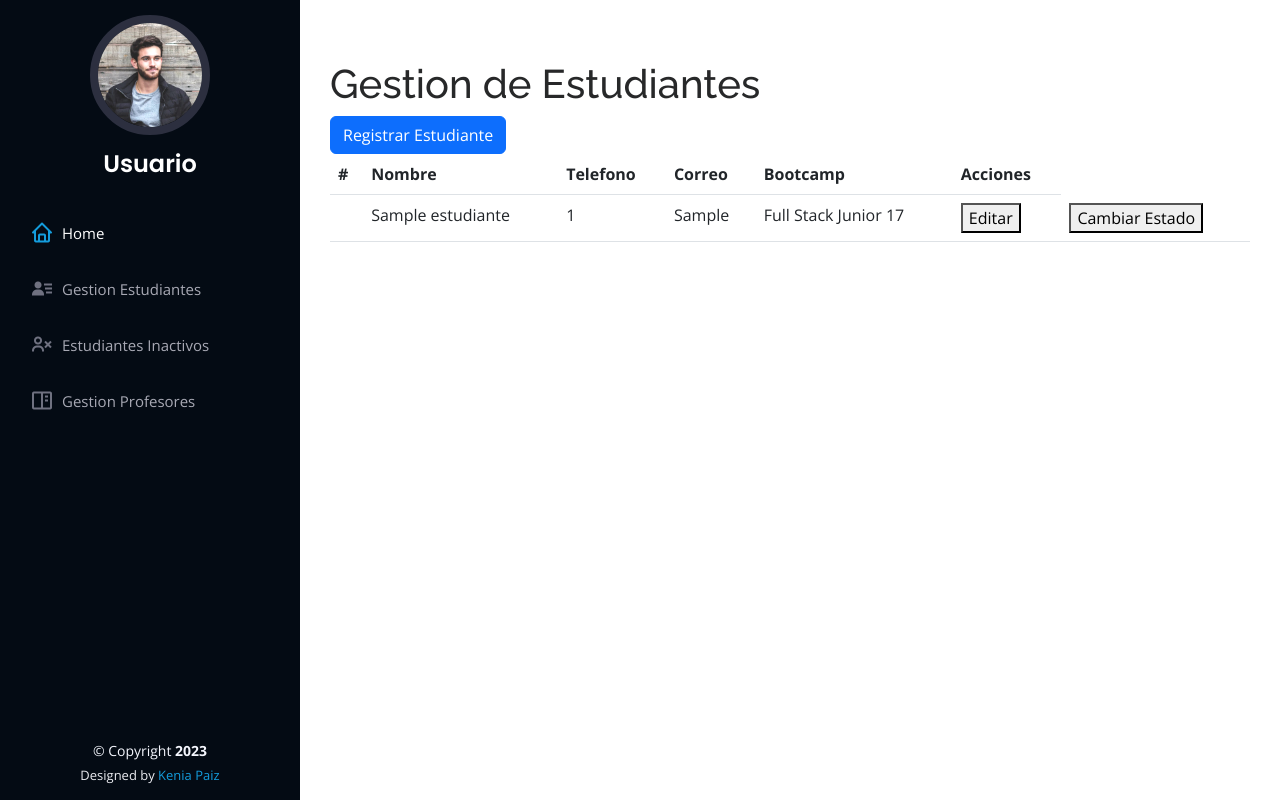
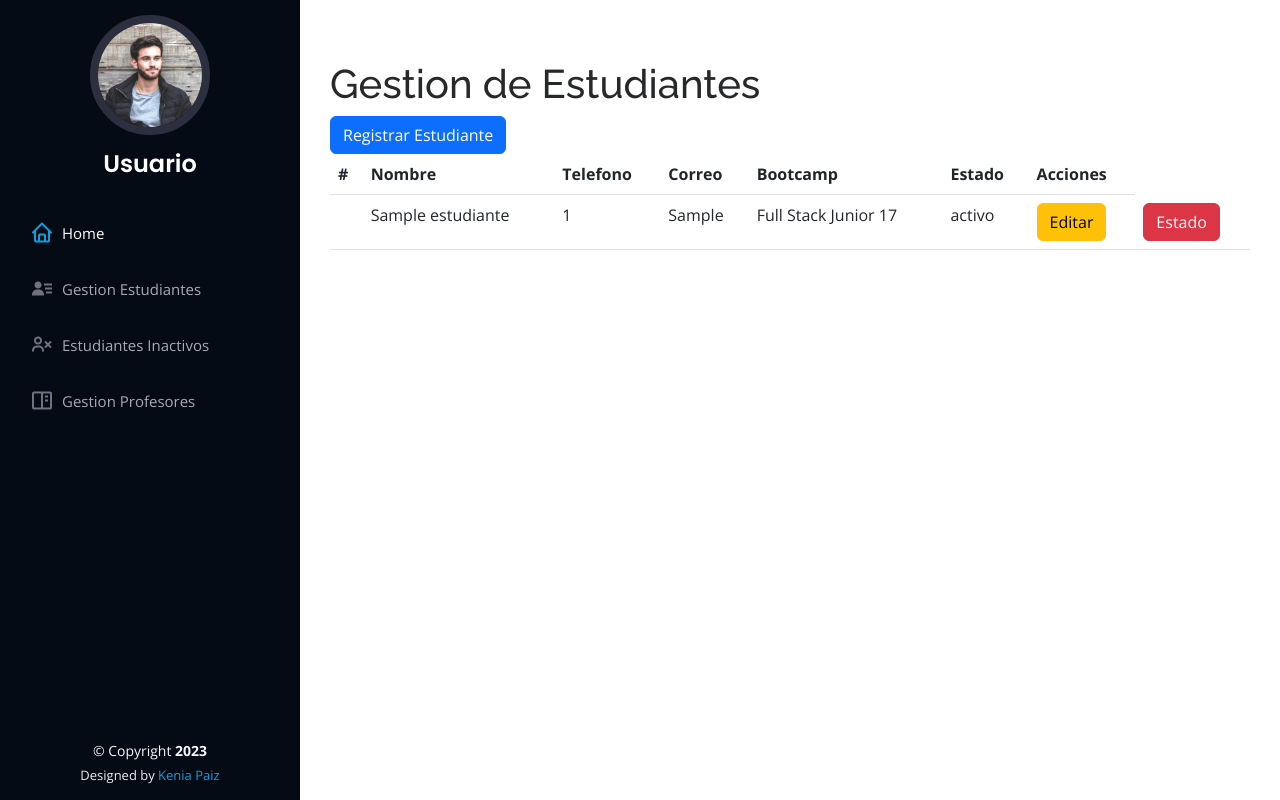
Before and after one commit to KeniaKodigo/CLASES_BACKEND_FSJ17, a PHP site: page /vistas/lista_estudiantes.php in a window 1280 px wide. Run offline with PHP 8.4, Linux system fonts and the light colour scheme; data comes from the database, SQL or seed files in the repository; tables that the repository leaves empty hold one stand-in row (values such as "Sample post").

Commit message:
editar estudiante, cambiar estado

```diff
--- a/practica_academia/controladores/Estudiantes.php
+++ b/practica_academia/controladores/Estudiantes.php
@@ -88,8 +88,47 @@ class Estudiantes extends ConexionBD{
     #obtener todos los estudiantes activos o reubicado
     public function obtenerEstudiantesActivos(){
         $this->conectar();
-        $query = "SELECT estudiantes.nombre, estudiantes.telefono, estudiantes.correo, bootcamps.bootcamp FROM estudiantes INNER JOIN bootcamps ON estudiantes.id_bootcamp = bootcamps.id WHERE estudiantes.id_estado = 1 OR estudiantes.id_estado = 5";
+        $query = "SELECT estudiantes.id, estudiantes.nombre, estudiantes.telefono, estudiantes.correo, bootcamps.bootcamp, estado.estado FROM estudiantes INNER JOIN bootcamps ON estudiantes.id_bootcamp = bootcamps.id INNER JOIN estado ON estudiantes.id_estado = estado.id WHERE estudiantes.id_estado = 1 OR estudiantes.id_estado = 5";
 
+        $resultado = mysqli_query($this->conexion, $query);
+        return $resultado;
+    }
+
+    public function obtenerEstudianteById(){
+        if(isset($_POST['id_estudiante'])){
+            $this->id = $_POST['id_estudiante']; //7
+            $this->conectar();
+            $query = "SELECT * FROM estudiantes WHERE id = $this->id"; //[]
+            $resultado = mysqli_query($this->conexion, $query);
+            return $resultado;
+        }
+    }
+
+    public function actualizar(){
+        if(isset($_POST['nombre'], $_POST['direccion'], $_POST['telefono'], $_POST['correo'], $_POST['password'], $_POST['id_estudiante'])){
+
+            $this->nombre = $_POST['nombre']; //kenia
+            $this->direccion = $_POST['direccion'];
+            $this->telefono = $_POST['telefono'];
+            $this->correo = $_POST['correo'];
+            $this->password = $_POST['password'];
+            $this->id = $_POST['id_estudiante'];
+
+            $query = "UPDATE estudiantes SET nombre = '$this->nombre', direccion = '$this->direccion', telefono = $this->telefono, correo = '$this->correo', password = '$this->password' WHERE id = $this->id"; //objeto null - objeto valores
+            $resultado = mysqli_query($this->conexion, $query);
+            if(!empty($resultado)){
+                echo "<script>
+                    window.location = 'lista_estudiantes.php'
+                </script>";
+            }else{
+                echo "Error al actualizar el estudiante";
+            }
+        }
+    }
+
+    public function obtenerEstadoDesertadoEgresado(){
+        $this->conectar();
+        $query = "SELECT * FROM estado WHERE id = 3 OR id = 4";
         $resultado = mysqli_query($this->conexion, $query);
         return $resultado;
     }
--- a/practica_academia/vistas/lista_estudiantes.php
+++ b/practica_academia/vistas/lista_estudiantes.php
@@ -23,6 +23,7 @@
 
         $alumno = new Estudiantes();
         $datos = $alumno->obtenerEstudiantesActivos();
+        $estado = $alumno->obtenerEstadoDesertadoEgresado();
     ?>
     <main id="main">
         <section class="container">
@@ -37,6 +38,7 @@
                     <th>Telefono</th>
                     <th>Correo</th>
                     <th>Bootcamp</th>
+                    <th>Estado</th>
                     <th>Acciones</th>
                 </thead>
                 <tbody>
@@ -49,13 +51,51 @@
                             <td><?php echo $item['telefono']; ?></td>
                             <td><?php echo $item['correo']; ?></td>
                             <td><?php echo $item['bootcamp']; ?></td>
+                            <td><?php echo $item['estado']; ?></td>
                             <td>
-                                <button>Editar</button>
+                                <form action="./editar_estudiante.php" method="POST">
+                                    <input type="hidden" value="<?php echo $item['id']; ?>" name="id_estudiante">
+                                    <input type="submit" class="btn btn-warning" value="Editar">
+                                </form>
                             </td>
                             <td>
-                                <button>Cambiar Estado</button>
+                                <button type="button" class="btn btn-danger" data-bs-toggle="modal" data-bs-target="#ModalEstudiante<?php echo $item['id']; ?>">
+                                Estado
+                                </button>
                             </td>
                         </tr>
+
+                        <!-- Modal -->
+                        <div class="modal fade" id="ModalEstudiante<?php echo $item['id']; ?>" tabindex="-1" aria-labelledby="exampleModalLabel" aria-hidden="true">
+                        <div class="modal-dialog">
+                            <div class="modal-content">
+                            <div class="modal-header">
+                                <h1 class="modal-title fs-5" id="exampleModalLabel">Modal title</h1>
+                                <button type="button" class="btn-close" data-bs-dismiss="modal" aria-label="Close"></button>
+                            </div>
+                            <form action="" method="POST">
+                            <div class="modal-body">
+                                <h5><?php echo $item['nombre']; ?></h5>
+
+                                    <label for="">Cambio de Estado</label>
+
+                                    <select name="estado" class="form-control">
+                                        <option value=""><?php echo $item['estado']; ?></option>
+
+                                        <?php foreach($estado as $value){ ?>
+                                            <option value="<?php echo $value['id']; ?>"><?php echo $value['estado']; ?></option>
+                                        <?php } ?>
+                                    </select>
+
+                            </div>
+                            <div class="modal-footer">
+                                <button type="button" class="btn btn-secondary" data-bs-dismiss="modal">Close</button>
+                                <input type="submit" class="btn btn-danger" value="Cambiar Estado">
+                            </div>
+                            </form>
+                            </div>
+                        </div>
+                        </div>
                     <?php } ?>
                 </tbody>
             </table>
```
Also changed, not shown: practica_academia/vistas/editar_estudiante.php (added, +60 -0 lines).
